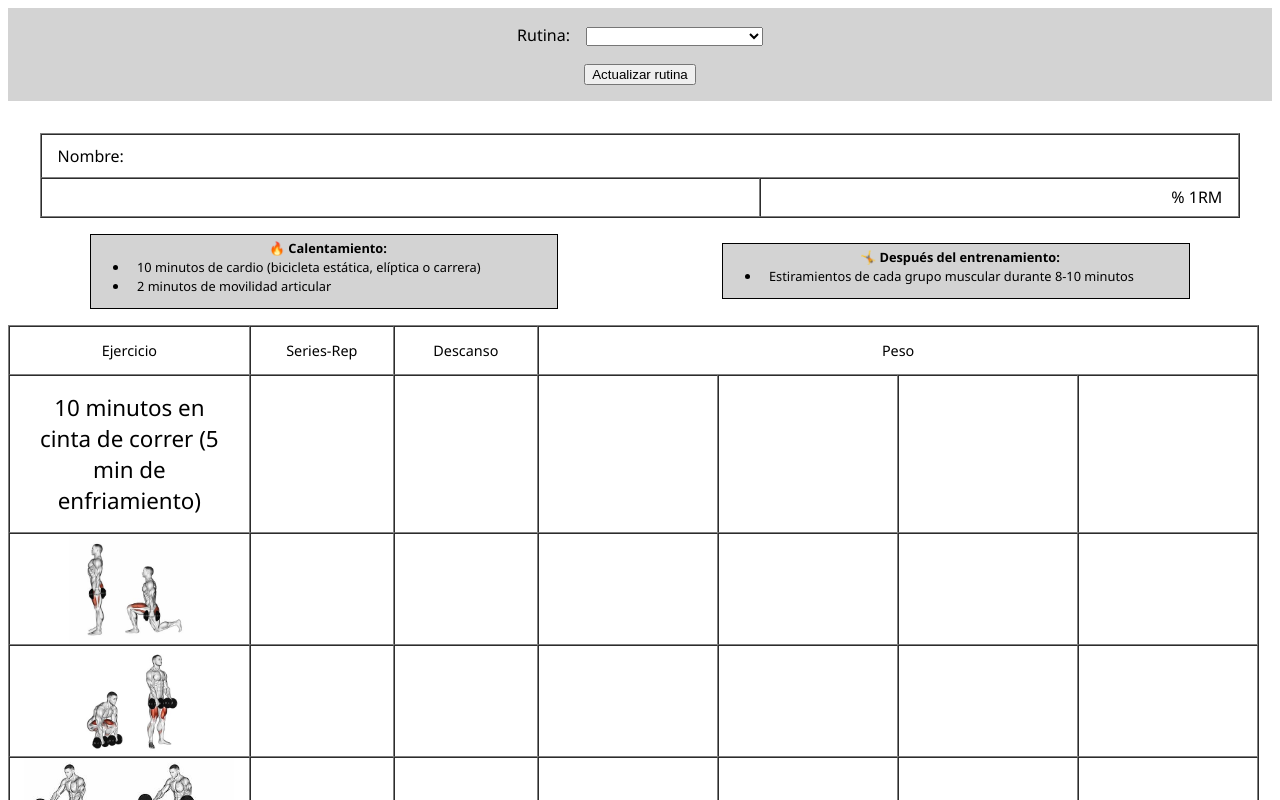
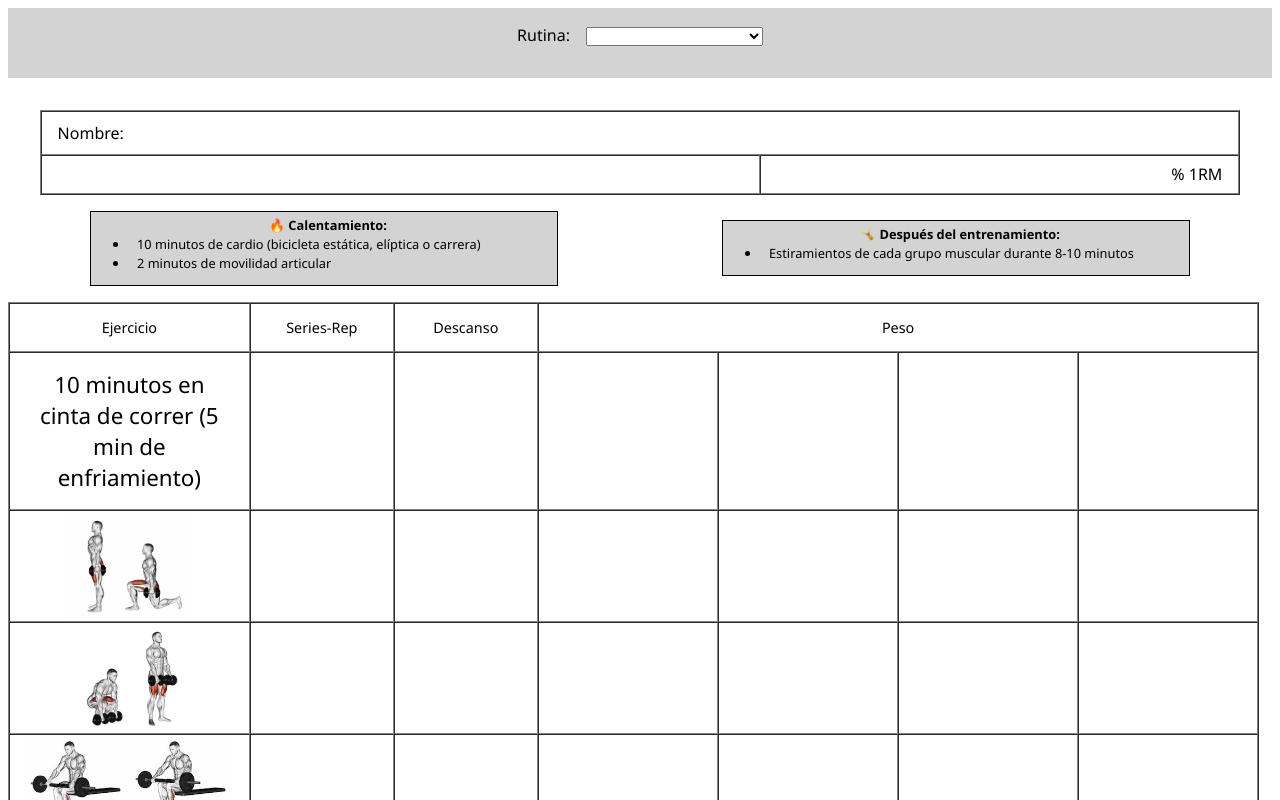
Before and after one commit to fernanfpinformatica/gym-workout-creator, a Vue app: page / in a window 1280 px wide. Shown: the top 800 px of the page. Built offline with nearby package versions, Linux system fonts and the light colour scheme.

Commit message:
Change routine on change select without clicking any button

```diff
--- a/src/components/WorkoutSelector.vue
+++ b/src/components/WorkoutSelector.vue
@@ -2,14 +2,13 @@
   <div id="workout-selector-component">
     <div class="workout-selector-form">
       <label for="workout-selector">Rutina:</label>
-      <select v-model="selected" id="workout-selector">
+      <select v-model="selected" @change="showPrintVersionWorkout()" id="workout-selector">
         <option v-for="(workout, index) in workoutKeynames" v-bind:key="index"
                 v-bind:value="workout">
                 {{ workout }}
         </option>
       </select>
     </div>
-    <button @click='showPrintVersionWorkout()'>Actualizar rutina</button>
   </div>
 </template>
 
```
